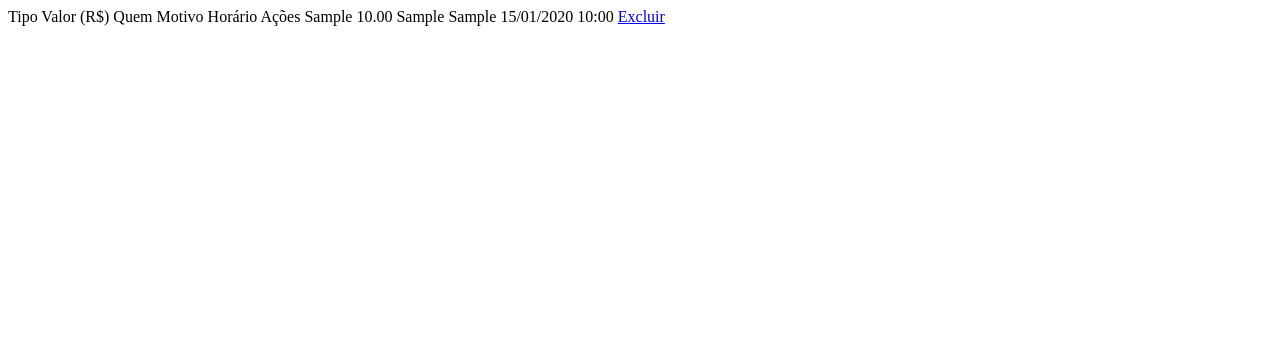
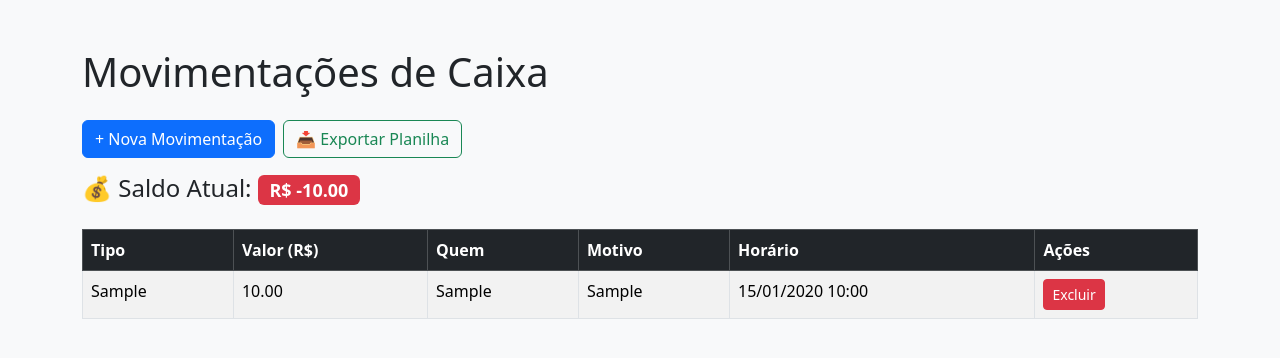
Before and after one commit to LucacaGm1/fluxodecaixadacomp, a Flask app: page / in a window 1280 px wide. Shown: the top 358 px of the page. Run offline with Flask 3, Linux system fonts and the light colour scheme; tables that the repository leaves empty hold one stand-in row (values such as "Sample post").

Commit message:
Update index.html

```diff
--- a/templates/index.html
+++ b/templates/index.html
@@ -1,3 +1,19 @@
+<!doctype html>
+<html lang="pt-br">
+<head>
+    <meta charset="UTF-8">
+    <title>Controle de Caixa</title>
+    <link href="https://cdn.jsdelivr.net/npm/bootstrap@5.3.3/dist/css/bootstrap.min.css" rel="stylesheet">
+</head>
+<body class="bg-light">
+    <div class="container mt-5">
+        <h1 class="mb-4">Movimentações de Caixa</h1>
+        <div class="mb-3 d-flex gap-2">
+            <a href="{{ url_for('novo_movimento') }}" class="btn btn-primary">+ Nova Movimentação</a>
+            <a href="{{ url_for('exportar_excel') }}" class="btn btn-outline-success">📥 Exportar Planilha</a>
+        </div>
+        <h4>💰 Saldo Atual: <span class="badge bg-{{ 'success' if saldo >= 0 else 'danger' }}">R$ {{ "%.2f"|format(saldo) }}</span></h4>
+        <table class="table table-bordered table-striped mt-4">
             <thead class="table-dark">
                 <tr>
                     <th>Tipo</th>
@@ -26,3 +42,7 @@
                 </tr>
                 {% endfor %}
             </tbody>
+        </table>
+    </div>
+</body>
+</html>
```
Lines whose indentation alone changed are shown as unchanged.
